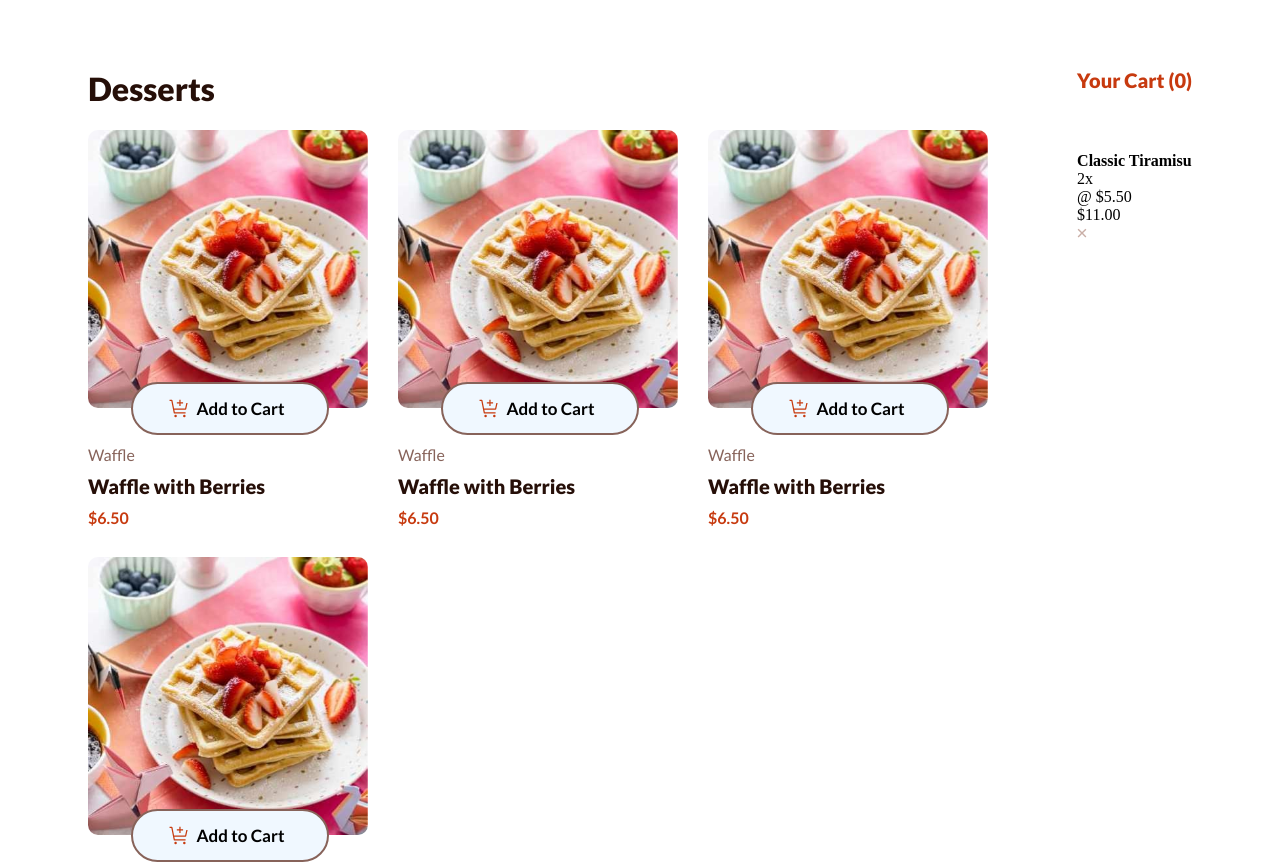
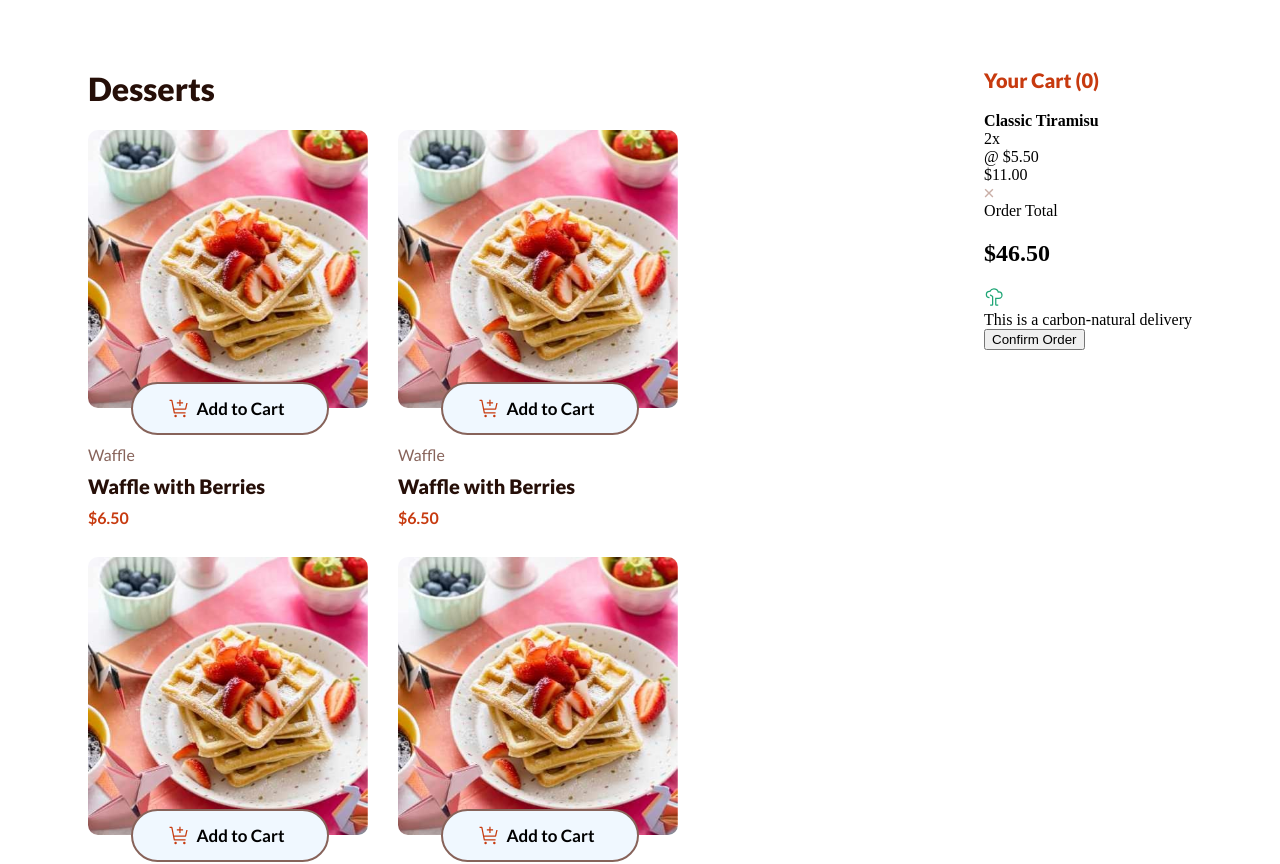
Before and after one commit to AnitaAlexieva/Product-List, a React (Vite) app in the folder client/: page / in a window 1280 px wide. Shown: the top 864 px of the page. Built offline with nearby package versions, Linux system fonts and the light colour scheme; a web font is replaced by a local one.

Commit message:
Add more content to the full-cart

```diff
--- a/client/src/components/DessertsPage.jsx
+++ b/client/src/components/DessertsPage.jsx
@@ -16,12 +16,12 @@ export default function DessertsPage() {
           </div>
           <div className="cart-container">
             <h3>Your Cart (0)</h3>
-            <div className="cart">
-              {/* <div className="emty-cart">
+            {/* <div className="cart">
+              <div className="emty-cart">
               <img className="empty-img" src="\images\illustration-empty-cart.svg" alt="emty" />
               <p className="empty-p">Your added items will appear here </p>
-              </div> */}
-            </div>
+              </div>
+            </div> */}
             <div className="cart-2">
               <div className="full-cart">
                 <div className="cart-descr">
@@ -32,10 +32,22 @@ export default function DessertsPage() {
                       <p className="all-price">$11.00</p>
                     </div>
                 </div>
-                <div className="close-mark">
-                  <img src="\images\icon-remove-item.svg" alt="close" />
+                <div className="close-mark-div">
+                  <img className="close-mark" src="\images\icon-remove-item.svg" alt="close" />
                 </div>
+
               </div>
+              <div className="order-total-div">
+                  <p>Order Total</p>
+                  <h2>$46.50</h2>
+                </div>
+                <div className="natural">
+                  <img src="\images\icon-carbon-neutral.svg" alt="" />
+                  <p>This is a <span>carbon-natural</span> delivery</p>
+                </div>
+                <div className="confirm-div">
+                <button className="confirm-btn">Confirm Order</button>
+                </div>
             </div>
           </div>
         </div>
```
